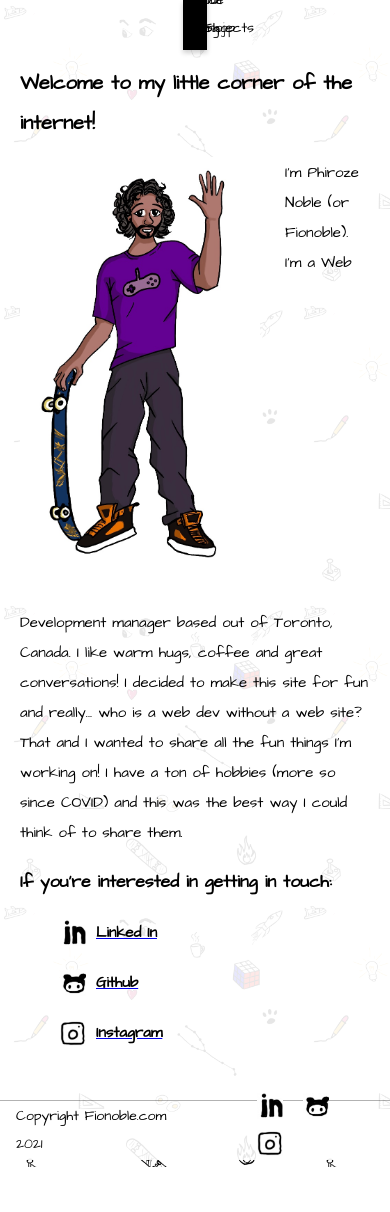
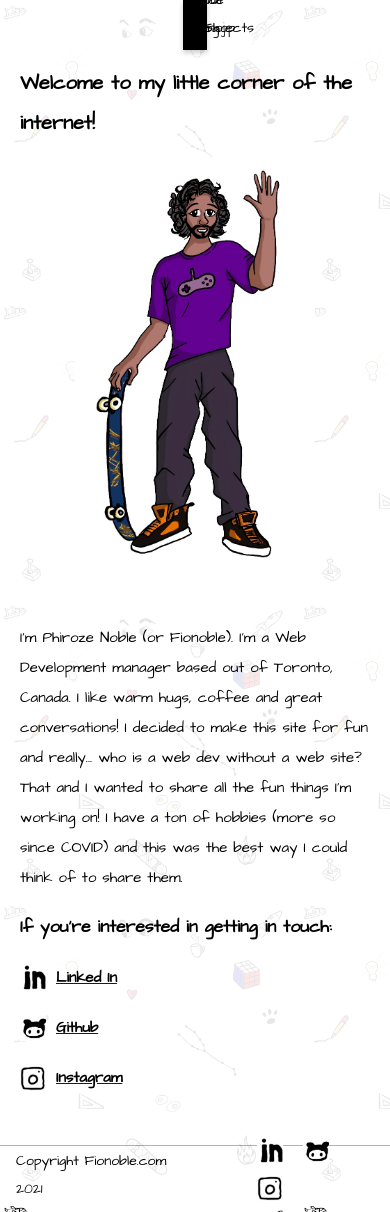
Before and after one commit to Fionoble/fionoble.com, a Next.js app: page / in a window 390 px wide. Before the commit the page ends 1167 px from the top, so only its background shows below. Built offline with nearby package versions, Linux system fonts and the light colour scheme.

Commit message:
Responsive home page

```diff
--- a/components/foundation/Navigation.tsx
+++ b/components/foundation/Navigation.tsx
@@ -16,19 +16,13 @@ const StyledNav = styled.ul`
   max-width: 1100px;
 `;
 
-const NavWrapper = styled.div`
-`;
-
-
 const Navigation = () => (
-  <NavWrapper>
   <StyledNav>
     <NavItem link="/" label="About Me" image=""/>
     <NavItem link="/blog" label="Blog" image=""/>
     <NavItem link="/side-projects" label="Side Projects" image=""/>
     <NavItem link="https://fionoble.shop" external label="Shop" image=""/>
   </StyledNav>
-  </NavWrapper>
 );
 
 export default Navigation;
--- a/pages/index.tsx
+++ b/pages/index.tsx
@@ -1,11 +1,33 @@
 import styled from 'styled-components';
 import Image from 'next/image';
 
+const ImageLayout = styled.div`
+  @media only screen and (min-width: 520px) {
+    padding-right: 25px;
+    float: left;
+  }
 
-const ImageLayout = styled.div`
-  float: left;
-  padding-right: 25px;
+  @media only screen and (max-width: 520px) {
+    margin: 0 auto;
+    display: block;
+    width: 240px;
+  }
 `;
+
+const MainContent = styled.p``;
+const SocialWrapper = styled.div`
+  @media only screen and (max-width: 640px) {
+    clear: both;
+    width: 100%;
+  }
+`;
+
+const ConnectListWrapper = styled.ul`
+  @media only screen and (max-width: 640px) {
+    padding-left: 0;
+  }
+`;
+
 
 const ConnectLinkStyled = styled.li`
   list-style-type: none;
@@ -19,6 +41,7 @@ const ConnectLinkStyled = styled.li`
 
   div {
     padding-left: 10px;
+
   }
 
   :hover {
@@ -58,15 +81,15 @@ function Home() {
           alt="A picture of me!"
         />
       </ImageLayout>
-      <p>
+      <MainContent>
         {`I'm Phiroze Noble (or Fionoble). I'm a Web Development manager based out of Toronto, Canada.
         I like warm hugs, coffee and great conversations! I decided to make this site for fun and really...
         who is a web dev without a web site? That and I wanted to share all the fun things I'm working on!
         I have a ton of hobbies (more so since COVID) and this was the best way I could think of to share them.`}
-      </p>
-      <div>
+      </MainContent>
+      <SocialWrapper>
         <h3>{`If you're interested in getting in touch:`}</h3>
-        <ul>
+        <ConnectListWrapper>
           <ConnectLink
             imgSrc="/icons/linkedin.png"
             mediaLink="https://www.linkedin.com/in/fionoble">
@@ -82,8 +105,8 @@ function Home() {
             mediaLink="https://www.instagram.com/fionoble/">
               Instagram
           </ConnectLink>
-        </ul>
-      </div>
+        </ConnectListWrapper>
+      </SocialWrapper>
     </>
   );
 }
```
Lines whose indentation alone changed are shown as unchanged.
